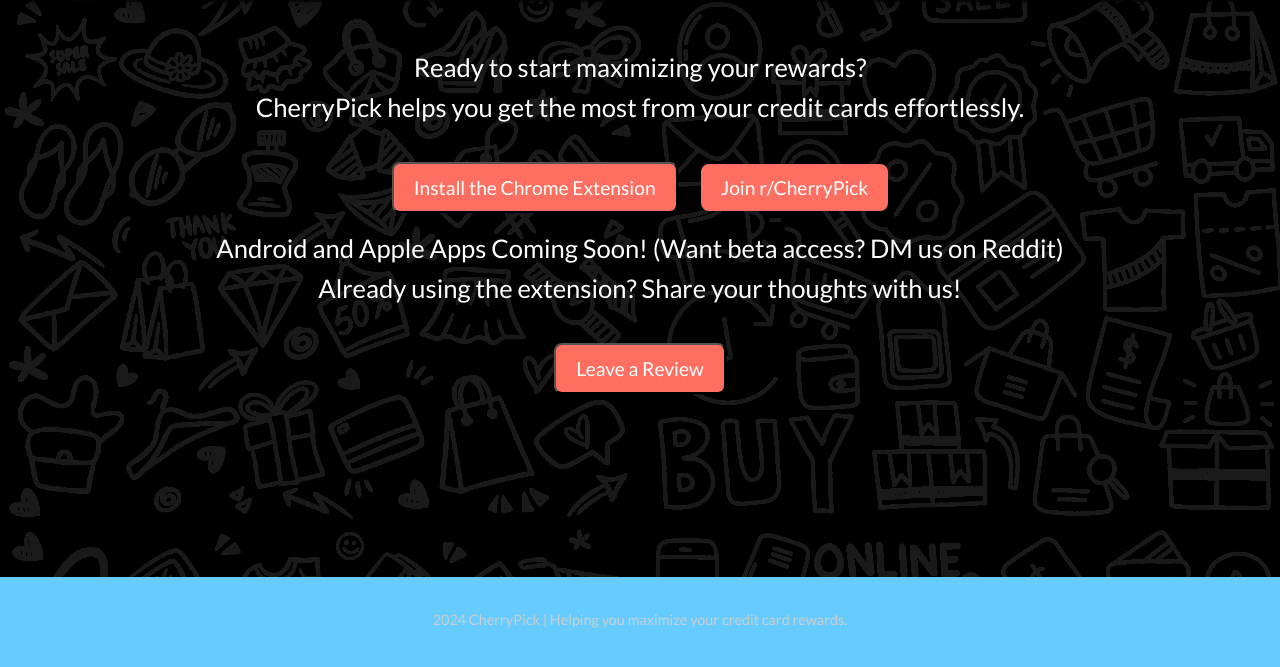
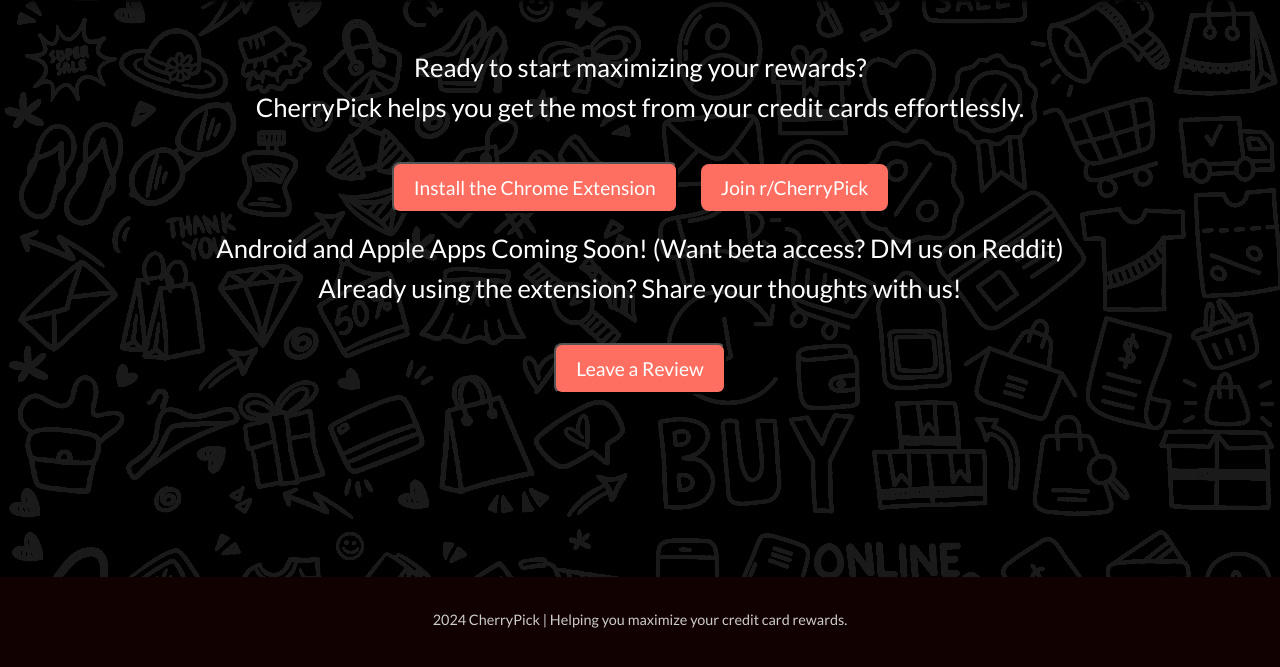
Before and after one commit to cherrypickcrew/cherrypickcrew.github.io, a plain HTML site: page home.html in a window 1280 px wide. Shown: the part 123-790 px from the top of the page. Drawn offline with Linux system fonts and the light colour scheme.

Commit message:
Update home.html

```diff
--- a/home.html
+++ b/home.html
@@ -66,7 +66,6 @@
             bottom:0;
             width:100%;
             height:60px;   /* Height of the footer */
-            background:#6cf
         }
         footer a {
             color: #ffd700; /* Link in footer */
```
